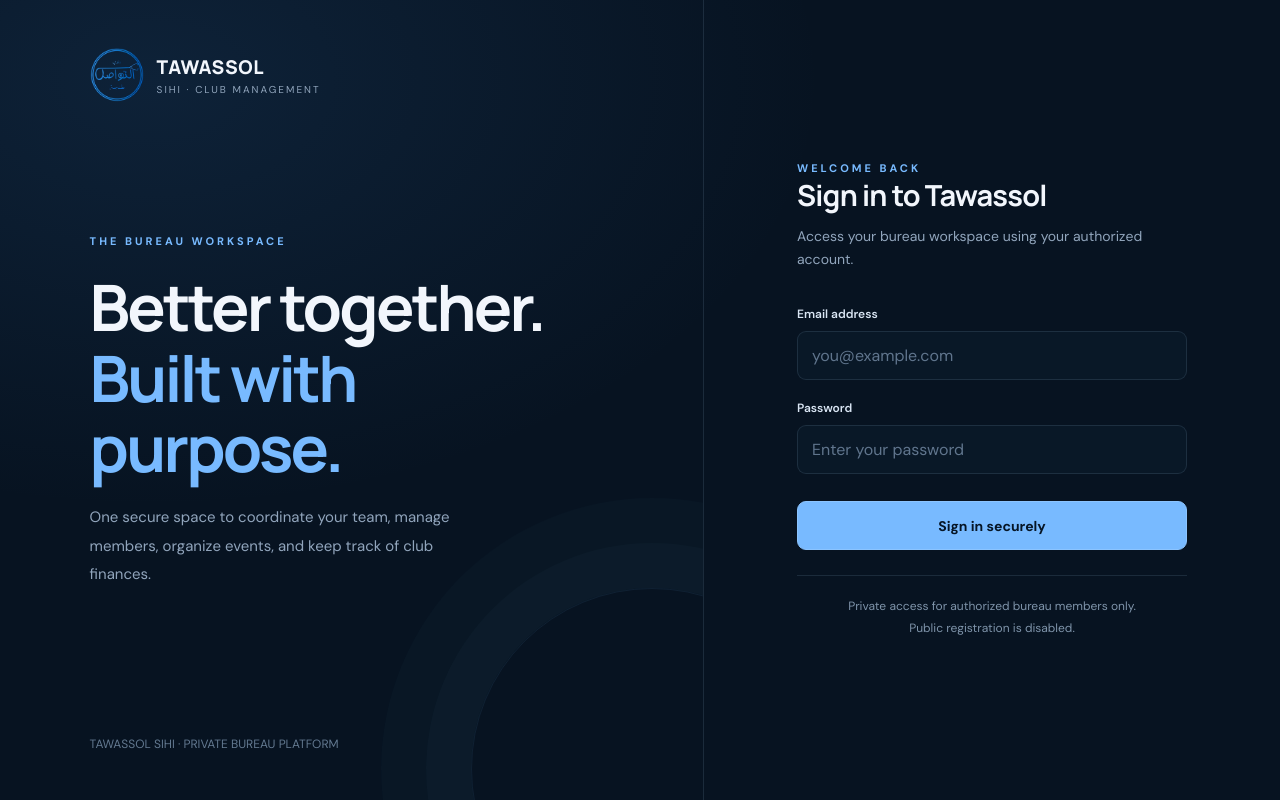
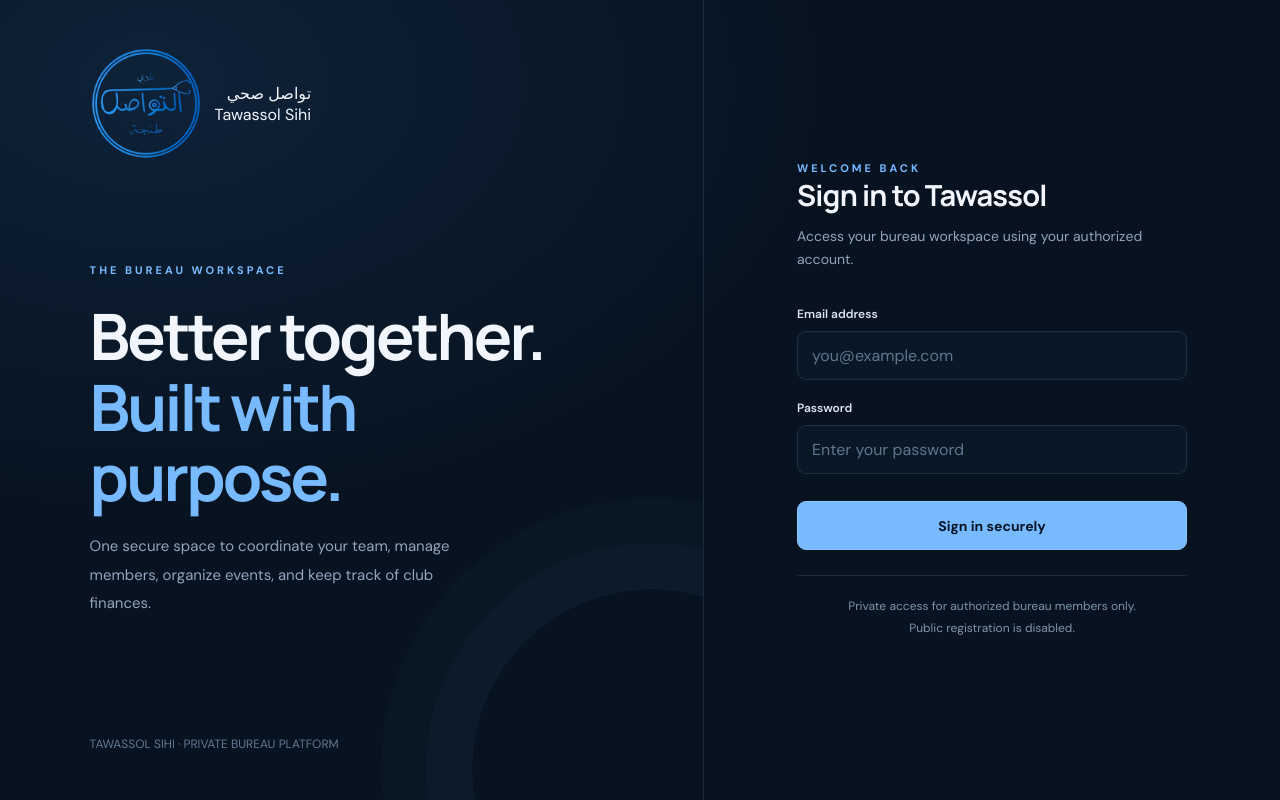
Before and after one commit to iSayfeddine/Tawassol, a Next.js app: page / in a window 1280 px wide. Built offline with nearby package versions, Linux system fonts and the light colour scheme.

Commit message:
Update logo size and brand name display

```diff
--- a/src/app/page.tsx
+++ b/src/app/page.tsx
@@ -18,7 +18,6 @@
 
     try {
       const supabase = createClient();
-
       const { error } = await supabase.auth.signInWithPassword({
         email: email.trim(),
         password,
@@ -44,20 +43,22 @@
           <Image
             src="/logo.png"
             alt="Tawassol Sihi logo"
-            width={54}
-            height={54}
+            width={112}
+            height={112}
             priority
             style={{
-              width: 54,
-              height: 54,
+              width: 112,
+              height: 112,
               objectFit: "contain",
               flexShrink: 0,
             }}
           />
 
-          <div>
-            <div className="brand-name">TAWASSOL</div>
-            <div className="brand-subtitle">SIHI · CLUB MANAGEMENT</div>
+          <div className="brand-title-block">
+            <div className="brand-name-ar" lang="ar" dir="rtl">
+              تواصل صحي
+            </div>
+            <div className="brand-name-en">Tawassol Sihi</div>
           </div>
         </div>
 
@@ -116,11 +117,7 @@
               required
             />
 
-            <button
-              className="login-button"
-              type="submit"
-              disabled={loading}
-            >
+            <button className="login-button" type="submit" disabled={loading}>
               {loading ? "Signing in..." : "Sign in securely"}
             </button>
 
```
